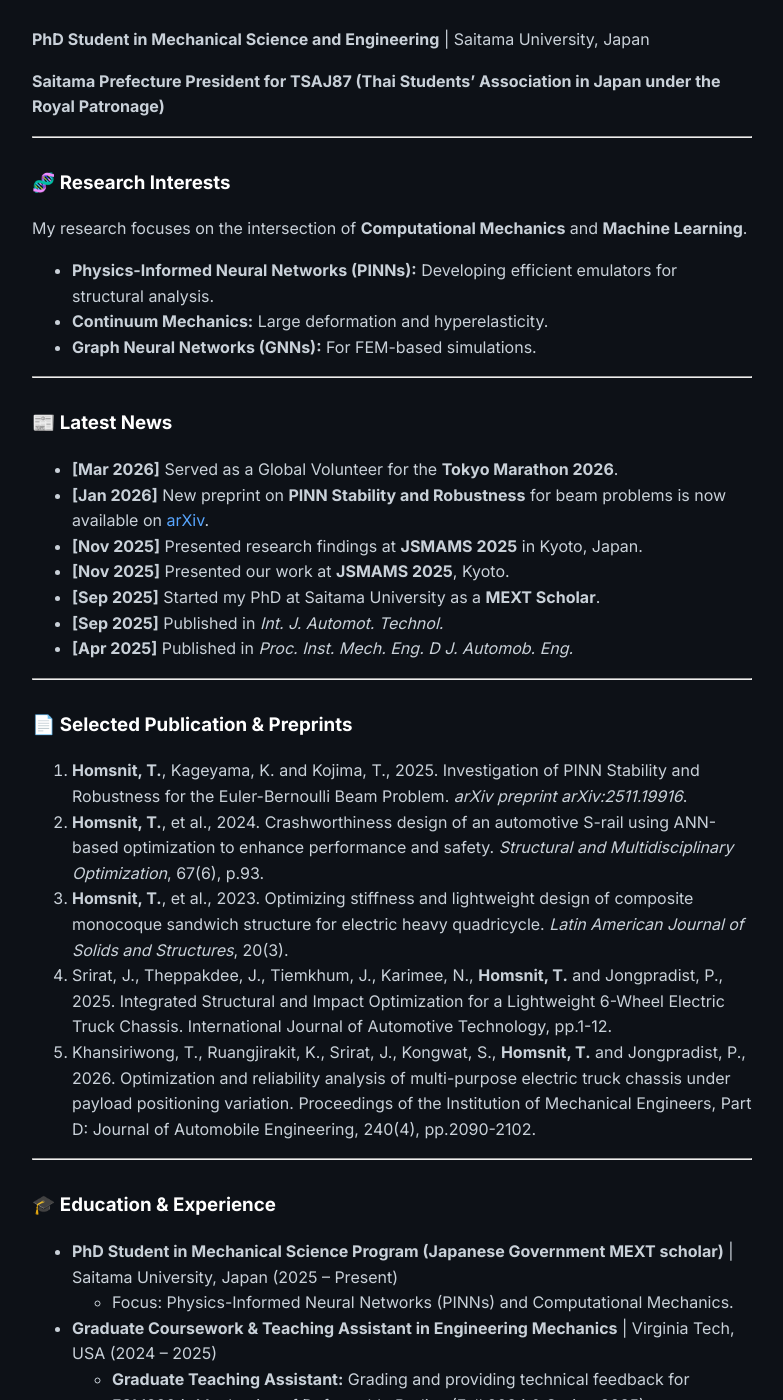
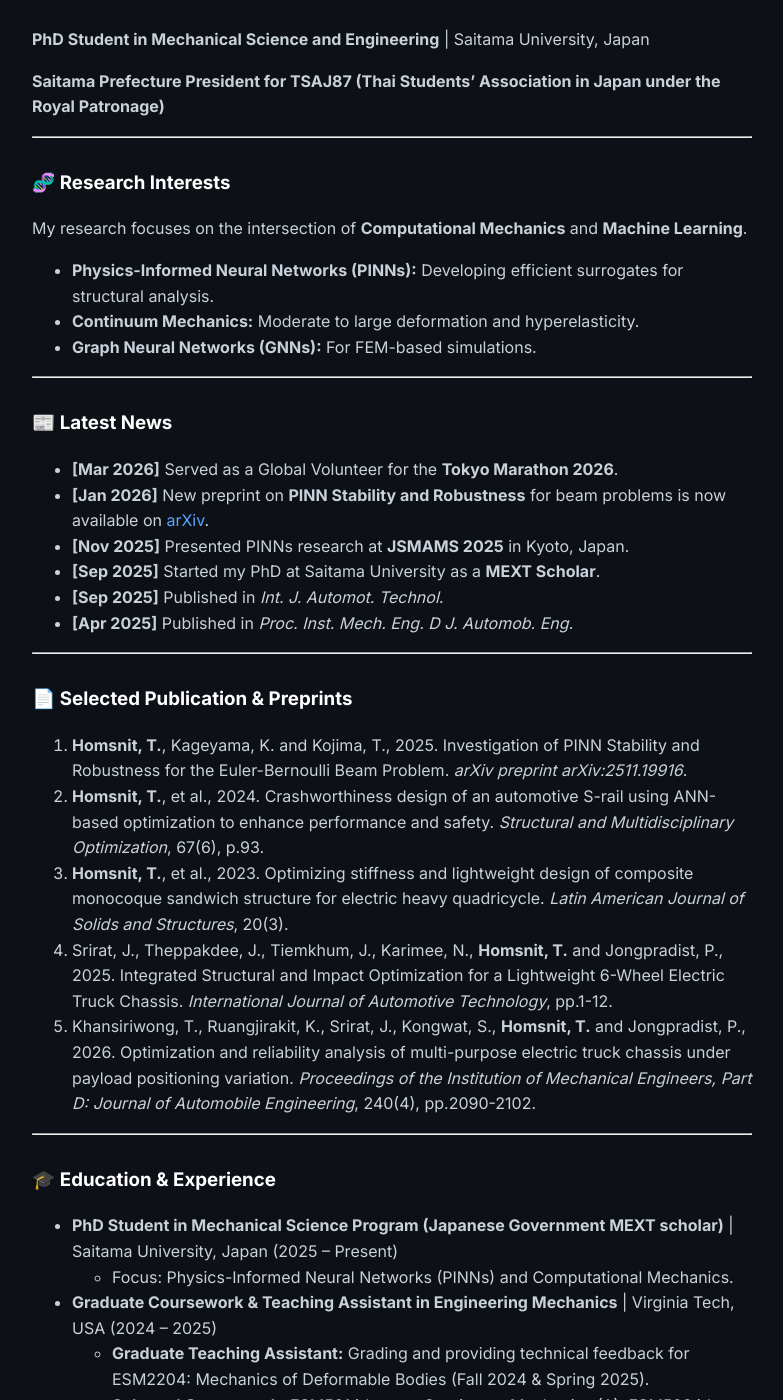
Before and after one commit to thonnh/thonnh.github.io, a Jekyll site: the page built from index.md, in a window 1280 px wide and 1400 px high, scrolled down 433 px. Shown: the whole window, without its empty margins (248-1031 px from the left). Built offline with Jekyll 4.4.1, drawn with Linux system fonts in a browser that asks for light colours.

Commit message:
Update index.md

```diff
--- a/index.md
+++ b/index.md
@@ -14,16 +14,15 @@ title: Home
 
 ### 🧬 Research Interests
 My research focuses on the intersection of **Computational Mechanics** and **Machine Learning**.
-* **Physics-Informed Neural Networks (PINNs):** Developing efficient emulators for structural analysis.
-* **Continuum Mechanics:** Large deformation and hyperelasticity.
+* **Physics-Informed Neural Networks (PINNs):** Developing efficient surrogates for structural analysis.
+* **Continuum Mechanics:** Moderate to large deformation and hyperelasticity.
 * **Graph Neural Networks (GNNs):** For FEM-based simulations.
 
 ---
 ### 📰 Latest News
 * **[Mar 2026]** Served as a Global Volunteer for the **Tokyo Marathon 2026**.
 * **[Jan 2026]** New preprint on **PINN Stability and Robustness** for beam problems is now available on [arXiv](https://arxiv.org/abs/2511.19916).
-* **[Nov 2025]** Presented research findings at **JSMAMS 2025** in Kyoto, Japan.
-* **[Nov 2025]** Presented our work at **JSMAMS 2025**, Kyoto.
+* **[Nov 2025]** Presented PINNs research at **JSMAMS 2025** in Kyoto, Japan.
 * **[Sep 2025]** Started my PhD at Saitama University as a **MEXT Scholar**.
 * **[Sep 2025]** Published in *Int. J. Automot. Technol.*
 * **[Apr 2025]** Published in *Proc. Inst. Mech. Eng. D J. Automob. Eng.*
@@ -34,8 +33,8 @@ My research focuses on the intersection of **Computational Mechanics** and **Mac
 1. **Homsnit, T.**, Kageyama, K. and Kojima, T., 2025. Investigation of PINN Stability and Robustness for the Euler-Bernoulli Beam Problem. *arXiv preprint arXiv:2511.19916*.
 2. **Homsnit, T.**, et al., 2024. Crashworthiness design of an automotive S-rail using ANN-based optimization to enhance performance and safety. *Structural and Multidisciplinary Optimization*, 67(6), p.93.
 3. **Homsnit, T.**, et al., 2023. Optimizing stiffness and lightweight design of composite monocoque sandwich structure for electric heavy quadricycle. *Latin American Journal of Solids and Structures*, 20(3).
-4. Srirat, J., Theppakdee, J., Tiemkhum, J., Karimee, N., **Homsnit, T.** and Jongpradist, P., 2025. Integrated Structural and Impact Optimization for a Lightweight 6-Wheel Electric Truck Chassis. International Journal of Automotive Technology, pp.1-12.
-5. Khansiriwong, T., Ruangjirakit, K., Srirat, J., Kongwat, S., **Homsnit, T.** and Jongpradist, P., 2026. Optimization and reliability analysis of multi-purpose electric truck chassis under payload positioning variation. Proceedings of the Institution of Mechanical Engineers, Part D: Journal of Automobile Engineering, 240(4), pp.2090-2102.
+4. Srirat, J., Theppakdee, J., Tiemkhum, J., Karimee, N., **Homsnit, T.** and Jongpradist, P., 2025. Integrated Structural and Impact Optimization for a Lightweight 6-Wheel Electric Truck Chassis. *International Journal of Automotive Technology*, pp.1-12.
+5. Khansiriwong, T., Ruangjirakit, K., Srirat, J., Kongwat, S., **Homsnit, T.** and Jongpradist, P., 2026. Optimization and reliability analysis of multi-purpose electric truck chassis under payload positioning variation. *Proceedings of the Institution of Mechanical Engineers, Part D: Journal of Automobile Engineering*, 240(4), pp.2090-2102.
 
 ---
 ### 🎓 Education & Experience
```
